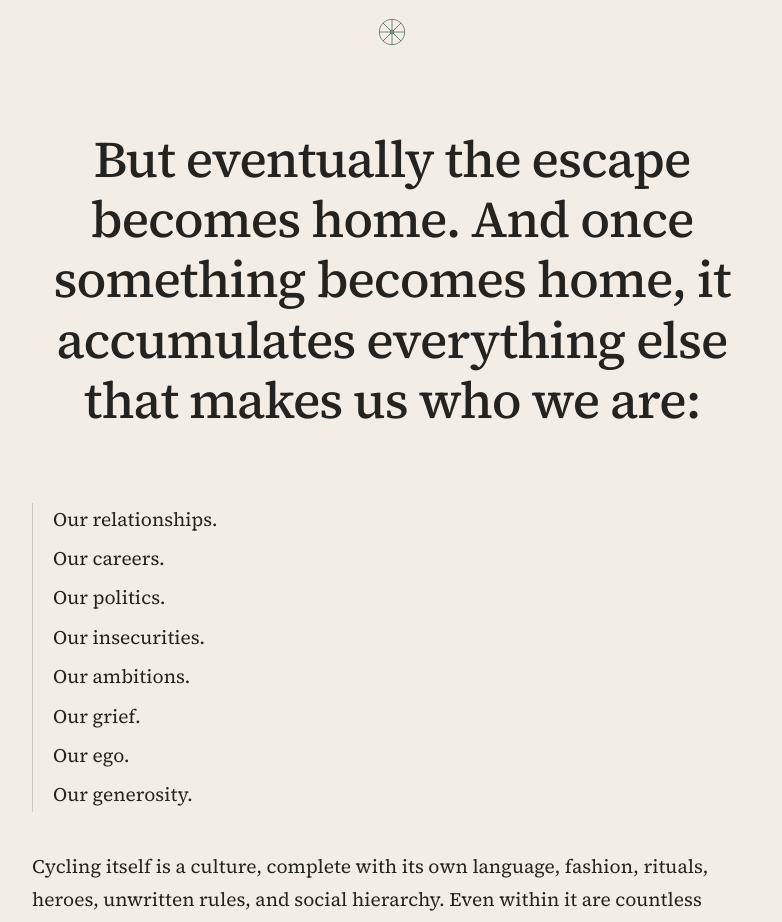
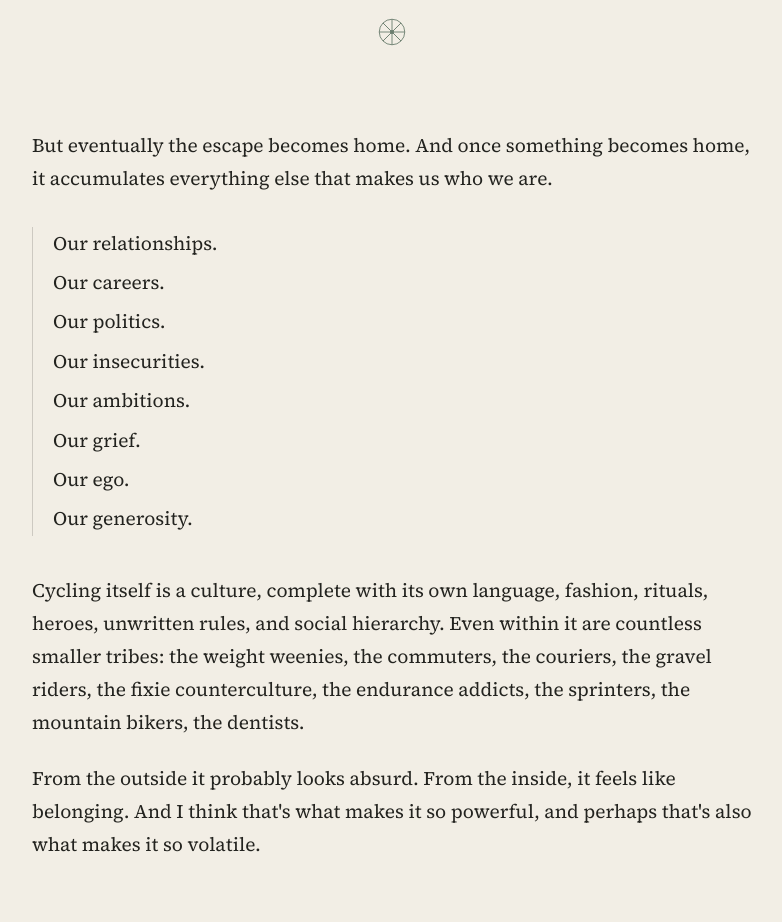
Before and after one commit to ninetyrpm/tastywords, a React (Vite) app: page / in a window 1280 px wide. Shown: the part 3920-4842 px from the top of the page, without its empty margins (248-1030 px from the left). Built offline with nearby package versions, Linux system fonts and the light colour scheme.

Commit message:
Update index.jsx

```diff
--- a/src/essays/open-letter-cycling/index.jsx
+++ b/src/essays/open-letter-cycling/index.jsx
@@ -23,7 +23,7 @@ const sections = [
     `We often get into cycling because it feels like an escape. We focus on the breathing, the pedal stroke, the route ahead, the suffering, the scenery. For a little while, the rest of life fades into the background.`
   ],
   [
-    `But eventually the escape becomes home. And once something becomes home, it accumulates everything else that makes us who we are:`,
+    `But eventually the escape becomes home. And once something becomes home, it accumulates everything else that makes us who we are.`,
     `Our relationships.\nOur careers.\nOur politics.\nOur insecurities.\nOur ambitions.\nOur grief.\nOur ego.\nOur generosity.`,
     `Cycling itself is a culture, complete with its own language, fashion, rituals, heroes, unwritten rules, and social hierarchy. Even within it are countless smaller tribes: the weight weenies, the commuters, the couriers, the gravel riders, the fixie counterculture, the endurance addicts, the sprinters, the mountain bikers, the dentists.`,
     `From the outside it probably looks absurd. From the inside, it feels like belonging. And I think that's what makes it so powerful, and perhaps that's also what makes it so volatile.`
```
